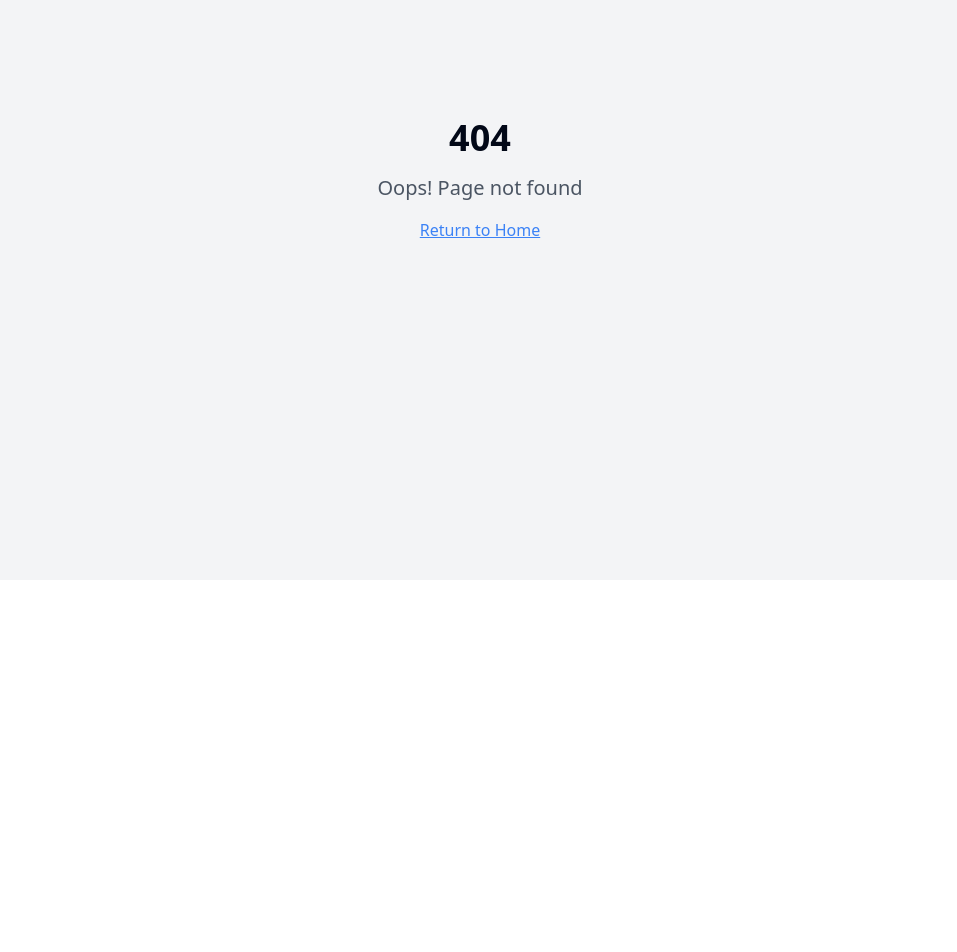
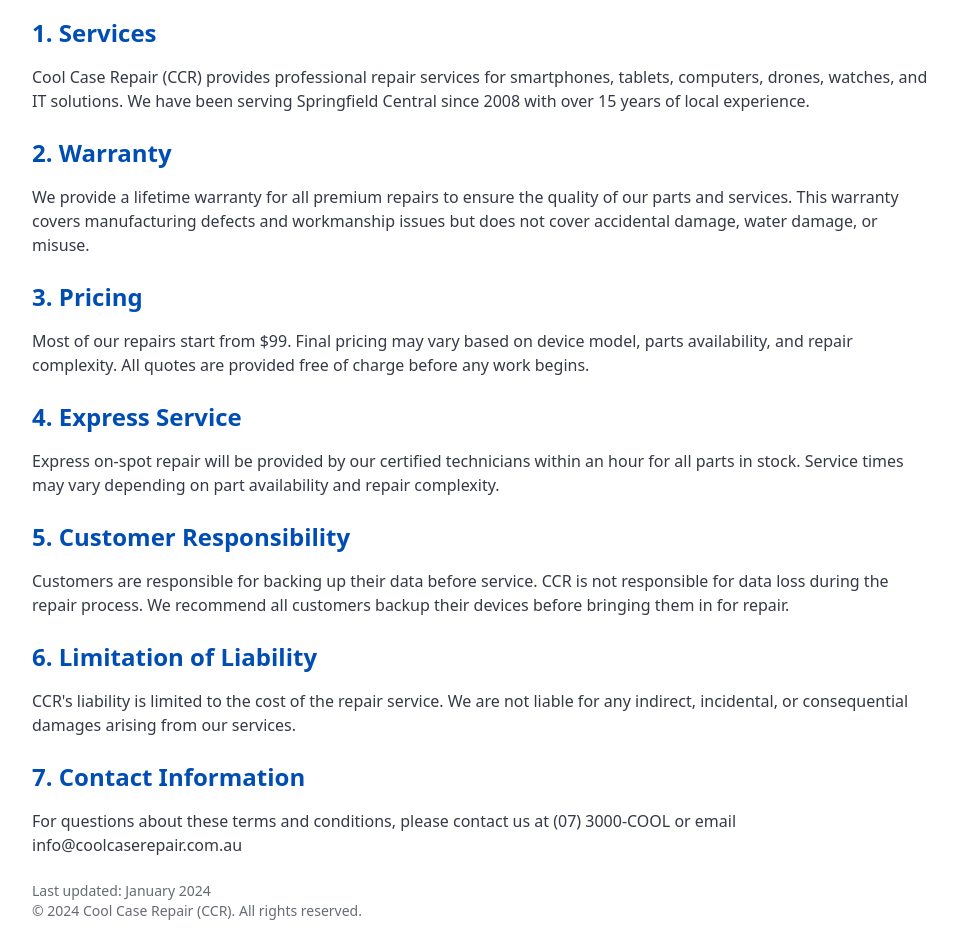
Before and after one commit to ljunwoo0105-a11y/coolcase-repair-qld, a React (Vite) app: page /terms in a window 1280 px wide. Before the commit this address had no page. Shown: the part 220-1172 px from the top of the page, without its empty margins (160-1117 px from the left). Before the commit the page ends 800 px from the top, so only its background shows below. Built offline with nearby package versions, Linux system fonts and the light colour scheme; the HTML template or start-up script is replaced by a standard one.

Commit message:
Add Terms and Conditions link

```diff
--- a/src/App.tsx
+++ b/src/App.tsx
@@ -4,6 +4,7 @@ import { TooltipProvider } from "@/components/ui/tooltip";
 import { QueryClient, QueryClientProvider } from "@tanstack/react-query";
 import { BrowserRouter, Routes, Route } from "react-router-dom";
 import Index from "./pages/Index";
+import Terms from "./pages/Terms";
 import NotFound from "./pages/NotFound";
 
 const queryClient = new QueryClient();
@@ -16,6 +17,7 @@ const App = () => (
       <BrowserRouter>
         <Routes>
           <Route path="/" element={<Index />} />
+          <Route path="/terms" element={<Terms />} />
           {/* ADD ALL CUSTOM ROUTES ABOVE THE CATCH-ALL "*" ROUTE */}
           <Route path="*" element={<NotFound />} />
         </Routes>
--- a/src/components/Footer.tsx
+++ b/src/components/Footer.tsx
@@ -87,7 +87,7 @@ const Footer = () => {
             </div>
             <div className="flex gap-6 text-sm">
               <a href="#" className="hover:text-ccr-glow transition-colors">Privacy Policy</a>
-              <a href="#" className="hover:text-ccr-glow transition-colors">Terms of Service</a>
+              <a href="/terms" className="hover:text-ccr-glow transition-colors">Terms of Service</a>
               <a href="#" className="hover:text-ccr-glow transition-colors">Warranty</a>
             </div>
           </div>
--- /dev/null
+++ b/src/pages/Terms.tsx
@@ -0,0 +1,74 @@
+import Header from "@/components/Header";
+import Footer from "@/components/Footer";
+
+const Terms = () => {
+  return (
+    <div className="min-h-screen bg-background">
+      <Header />
+      <main className="container mx-auto px-4 py-16">
+        <div className="max-w-4xl mx-auto">
+          <h1 className="text-4xl font-bold text-ccr-primary mb-8">Terms and Conditions</h1>
+
+          <div className="prose prose-lg max-w-none space-y-6 text-foreground/80">
+            <section className="space-y-4">
+              <h2 className="text-2xl font-bold text-ccr-primary">1. Services</h2>
+              <p>
+                Cool Case Repair (CCR) provides professional repair services for smartphones, tablets, computers, drones, watches, and IT solutions. We have been serving Springfield Central since 2008 with over 15 years of local experience.
+              </p>
+            </section>
+
+            <section className="space-y-4">
+              <h2 className="text-2xl font-bold text-ccr-primary">2. Warranty</h2>
+              <p>
+                We provide a lifetime warranty for all premium repairs to ensure the quality of our parts and services. This warranty covers manufacturing defects and workmanship issues but does not cover accidental damage, water damage, or misuse.
+              </p>
+            </section>
+
+            <section className="space-y-4">
+              <h2 className="text-2xl font-bold text-ccr-primary">3. Pricing</h2>
+              <p>
+                Most of our repairs start from $99. Final pricing may vary based on device model, parts availability, and repair complexity. All quotes are provided free of charge before any work begins.
+              </p>
+            </section>
+
+            <section className="space-y-4">
+              <h2 className="text-2xl font-bold text-ccr-primary">4. Express Service</h2>
+              <p>
+                Express on-spot repair will be provided by our certified technicians within an hour for all parts in stock. Service times may vary depending on part availability and repair complexity.
+              </p>
+            </section>
+
+            <section className="space-y-4">
+              <h2 className="text-2xl font-bold text-ccr-primary">5. Customer Responsibility</h2>
+              <p>
+                Customers are responsible for backing up their data before service. CCR is not responsible for data loss during the repair process. We recommend all customers backup their devices before bringing them in for repair.
+              </p>
+            </section>
+
+            <section className="space-y-4">
+              <h2 className="text-2xl font-bold text-ccr-primary">6. Limitation of Liability</h2>
+              <p>
+                CCR's liability is limited to the cost of the repair service. We are not liable for any indirect, incidental, or consequential damages arising from our services.
+              </p>
+            </section>
+
+            <section className="space-y-4">
+              <h2 className="text-2xl font-bold text-ccr-primary">7. Contact Information</h2>
+              <p>
+                For questions about these terms and conditions, please contact us at (07) 3000-COOL or email info@coolcaserepair.com.au
+              </p>
+            </section>
+
+            <div className="mt-12 text-sm text-foreground/60">
+              <p>Last updated: January 2024</p>
+              <p>© 2024 Cool Case Repair (CCR). All rights reserved.</p>
+            </div>
+          </div>
+        </div>
+      </main>
+      <Footer />
+    </div>
+  );
+};
+
+export default Terms;
```
